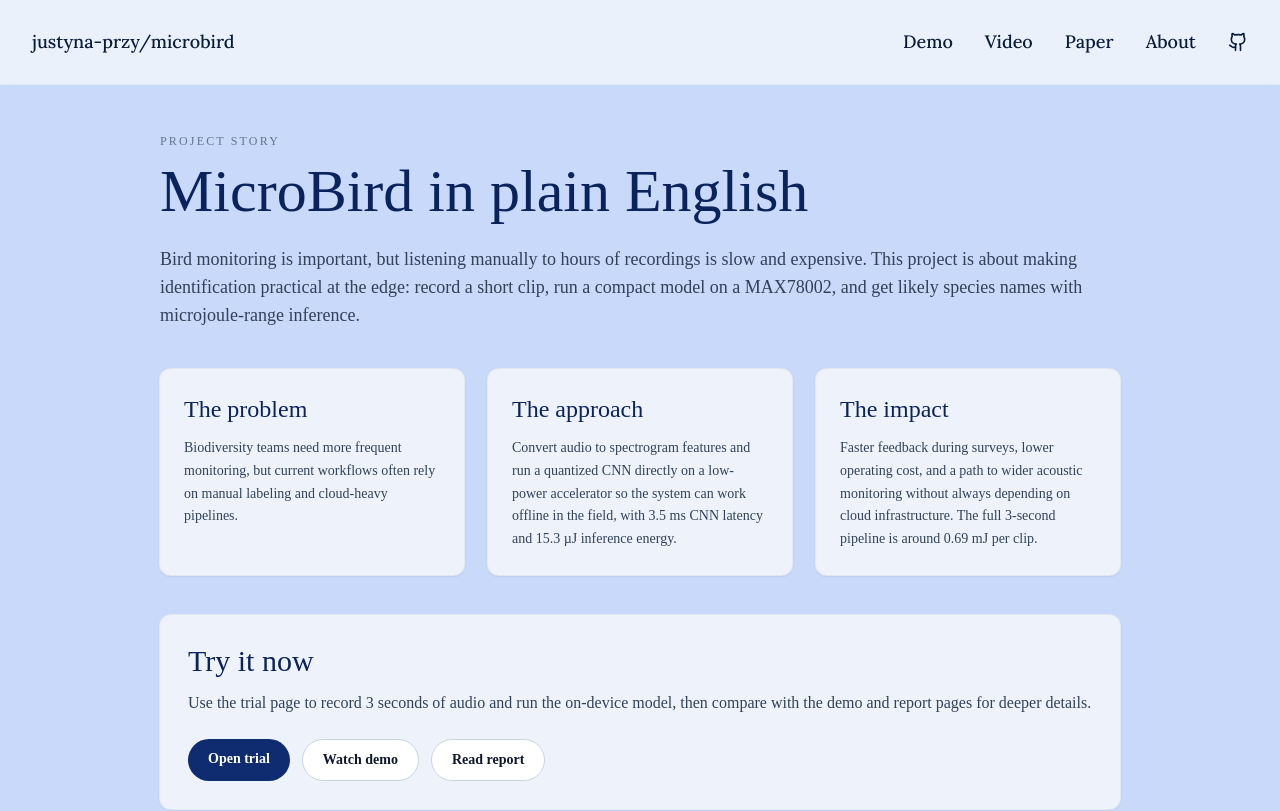
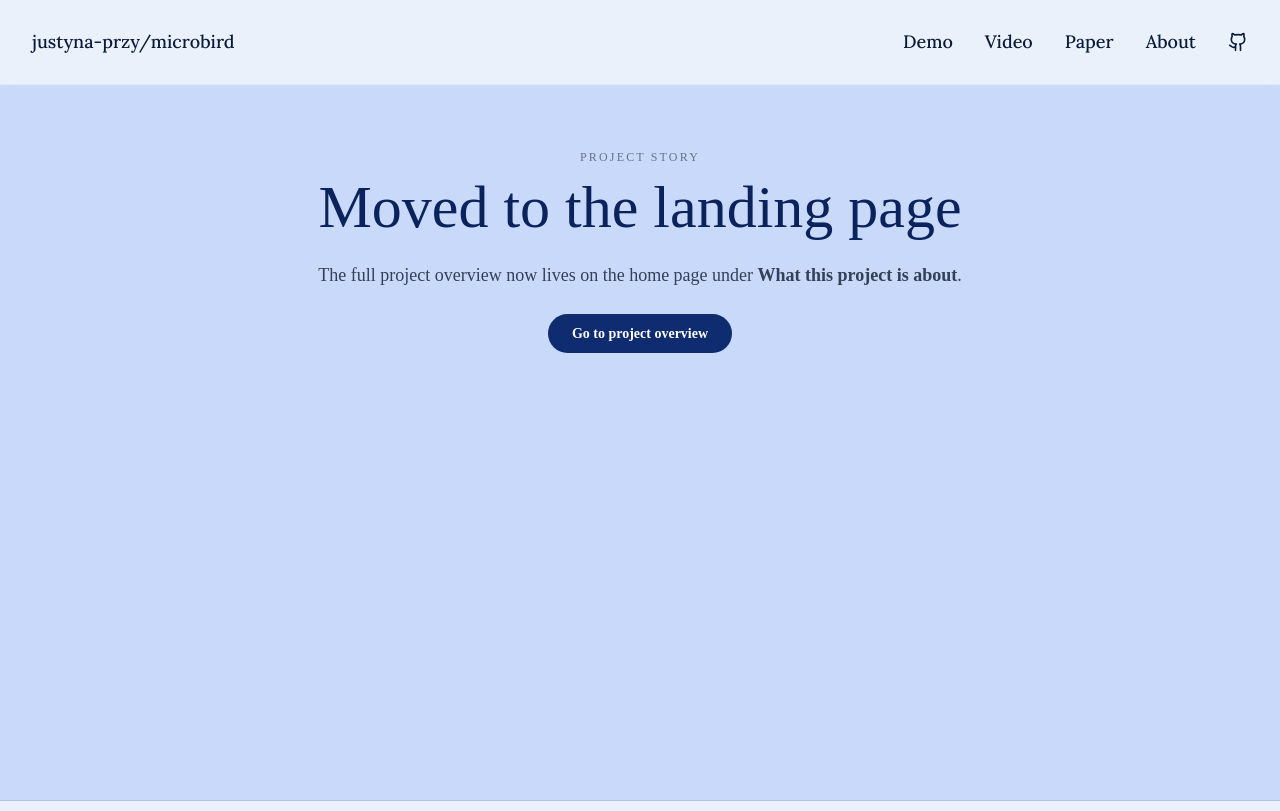
Before and after one commit to justyna-przy/WhatThatBird, a Next.js app: page /project in a window 1280 px wide. Shown: the top 811 px of the page. Built offline with nearby package versions, Linux system fonts and the light colour scheme; a web font is replaced by a local one.

Commit message:
more project stuff

```diff
--- a/src/app/page.tsx
+++ b/src/app/page.tsx
@@ -72,6 +72,67 @@
                 </div>
               ))}
             </div>
+
+            <div className="mt-12">
+              <h3 className="text-3xl text-[#0b235c] md:text-4xl">MicroBird in plain English</h3>
+              <p className="mt-4 max-w-3xl text-base leading-relaxed text-slate-700 md:text-lg">
+                Bird monitoring is important, but listening manually to hours of recordings is slow and expensive.
+                This project makes identification practical at the edge: record a short clip, run a compact model on
+                MAX78002, and get likely species names with microjoule-range inference.
+              </p>
+
+              <div className="mt-7 grid gap-4 md:grid-cols-3">
+                <article className="rounded-2xl bg-card p-5 ring-1 ring-slate-200">
+                  <h4 className="text-xl text-[#0b235c]">The problem</h4>
+                  <p className="mt-2 text-sm leading-relaxed text-slate-700">
+                    Biodiversity teams need more frequent monitoring, but current workflows often rely on manual
+                    labeling and cloud-heavy pipelines.
+                  </p>
+                </article>
+                <article className="rounded-2xl bg-card p-5 ring-1 ring-slate-200">
+                  <h4 className="text-xl text-[#0b235c]">The approach</h4>
+                  <p className="mt-2 text-sm leading-relaxed text-slate-700">
+                    Convert audio into spectrogram features and run a quantized CNN directly on a low-power
+                    accelerator: 3.5 ms CNN latency and 15.3 µJ inference energy.
+                  </p>
+                </article>
+                <article className="rounded-2xl bg-card p-5 ring-1 ring-slate-200">
+                  <h4 className="text-xl text-[#0b235c]">The impact</h4>
+                  <p className="mt-2 text-sm leading-relaxed text-slate-700">
+                    Faster feedback in surveys, lower operating cost, and broader acoustic monitoring without always
+                    depending on cloud infrastructure.
+                  </p>
+                </article>
+              </div>
+
+              <div className="mt-6 rounded-2xl bg-card p-6 ring-1 ring-slate-200">
+                <h4 className="text-2xl text-[#0b235c]">Try it now</h4>
+                <p className="mt-2 text-slate-700">
+                  Use the trial page to record 3 seconds of audio and run the on-device model, then compare with the
+                  demo and report pages for deeper details.
+                </p>
+                <div className="mt-5 flex flex-wrap gap-3">
+                  <Link
+                    href="/trial"
+                    className="rounded-full bg-[#0f2c70] px-5 py-2.5 text-sm font-semibold text-white transition-colors hover:bg-[#143a93]"
+                  >
+                    Open trial
+                  </Link>
+                  <Link
+                    href="/demo"
+                    className="rounded-full border border-slate-300 bg-white px-5 py-2.5 text-sm font-semibold text-slate-900 transition-colors hover:bg-slate-50"
+                  >
+                    Watch demo
+                  </Link>
+                  <Link
+                    href="/report"
+                    className="rounded-full border border-slate-300 bg-white px-5 py-2.5 text-sm font-semibold text-slate-900 transition-colors hover:bg-slate-50"
+                  >
+                    Read report
+                  </Link>
+                </div>
+              </div>
+            </div>
           </div>
 
           <div className="rounded-3xl bg-card p-6 shadow-sm ring-1 ring-slate-200">
@@ -85,7 +146,7 @@
                 <span className="font-medium">Demo video</span>
                 <ArrowUpRight className="h-4 w-4 text-slate-500 group-hover:text-slate-800" />
               </Link>
-              <Link href="/project" className="group flex items-center justify-between rounded-xl bg-slate-50 px-4 py-3 hover:bg-slate-100">
+              <Link href="/#about" className="group flex items-center justify-between rounded-xl bg-slate-50 px-4 py-3 hover:bg-slate-100">
                 <span className="font-medium">Project story</span>
                 <ArrowUpRight className="h-4 w-4 text-slate-500 group-hover:text-slate-800" />
               </Link>
--- a/src/app/project/page.tsx
+++ b/src/app/project/page.tsx
@@ -6,65 +6,20 @@
     <main className="min-h-screen bg-background text-slate-900">
       <SiteNav className="border-b border-slate-200 bg-card/90 backdrop-blur" />
 
-      <section className="mx-auto w-full max-w-5xl px-6 py-12 md:px-8">
+      <section className="mx-auto w-full max-w-3xl px-6 py-16 text-center md:px-8">
         <p className="text-xs font-medium tracking-[0.18em] text-slate-500 uppercase">Project story</p>
-        <h1 className="mt-3 text-4xl text-[#0b235c] md:text-6xl">MicroBird in plain English</h1>
+        <h1 className="mt-3 text-4xl text-[#0b235c] md:text-6xl">Moved to the landing page</h1>
         <p className="mt-6 text-slate-700 md:text-lg">
-          Bird monitoring is important, but listening manually to hours of recordings is slow and expensive. This
-          project is about making identification practical at the edge: record a short clip, run a compact model on a
-          MAX78002, and get likely species names with microjoule-range inference.
+          The full project overview now lives on the home page under{" "}
+          <span className="font-semibold">What this project is about</span>.
         </p>
-
-        <div className="mt-10 grid gap-6 md:grid-cols-3">
-          <article className="rounded-3xl bg-card p-6 shadow-sm ring-1 ring-slate-200">
-            <h2 className="text-2xl text-[#0b235c]">The problem</h2>
-            <p className="mt-3 text-sm leading-relaxed text-slate-700">
-              Biodiversity teams need more frequent monitoring, but current workflows often rely on manual labeling and
-              cloud-heavy pipelines.
-            </p>
-          </article>
-          <article className="rounded-3xl bg-card p-6 shadow-sm ring-1 ring-slate-200">
-            <h2 className="text-2xl text-[#0b235c]">The approach</h2>
-            <p className="mt-3 text-sm leading-relaxed text-slate-700">
-              Convert audio to spectrogram features and run a quantized CNN directly on a low-power accelerator so the
-              system can work offline in the field, with 3.5 ms CNN latency and 15.3 µJ inference energy.
-            </p>
-          </article>
-          <article className="rounded-3xl bg-card p-6 shadow-sm ring-1 ring-slate-200">
-            <h2 className="text-2xl text-[#0b235c]">The impact</h2>
-            <p className="mt-3 text-sm leading-relaxed text-slate-700">
-              Faster feedback during surveys, lower operating cost, and a path to wider acoustic monitoring without
-              always depending on cloud infrastructure. The full 3-second pipeline is around 0.69 mJ per clip.
-            </p>
-          </article>
-        </div>
-
-        <div className="mt-10 rounded-3xl bg-card p-7 shadow-sm ring-1 ring-slate-200">
-          <h2 className="text-3xl text-[#0b235c]">Try it now</h2>
-          <p className="mt-3 text-slate-700">
-            Use the trial page to record 3 seconds of audio and run the on-device model, then compare with the demo
-            and report pages for deeper details.
-          </p>
-          <div className="mt-6 flex flex-wrap gap-3">
-            <Link
-              href="/trial"
-              className="rounded-full bg-[#0f2c70] px-5 py-2.5 text-sm font-semibold text-white transition-colors hover:bg-[#143a93]"
-            >
-              Open trial
-            </Link>
-            <Link
-              href="/video"
-              className="rounded-full border border-slate-300 bg-white px-5 py-2.5 text-sm font-semibold text-slate-900 transition-colors hover:bg-slate-50"
-            >
-              Watch demo
-            </Link>
-            <Link
-              href="/report"
-              className="rounded-full border border-slate-300 bg-white px-5 py-2.5 text-sm font-semibold text-slate-900 transition-colors hover:bg-slate-50"
-            >
-              Read report
-            </Link>
-          </div>
+        <div className="mt-8">
+          <Link
+            href="/#about"
+            className="rounded-full bg-[#0f2c70] px-6 py-3 text-sm font-semibold text-white transition-colors hover:bg-[#143a93]"
+          >
+            Go to project overview
+          </Link>
         </div>
       </section>
     </main>
--- a/src/app/report/page.tsx
+++ b/src/app/report/page.tsx
@@ -19,7 +19,7 @@
     <main className="min-h-screen bg-background text-slate-900">
       <SiteNav className="border-b border-slate-200 bg-card/90 backdrop-blur" />
 
-      <section className="mx-auto w-full max-w-[780px] px-5 py-5 md:px-8 md:py-6">
+      <section className="mx-auto w-full max-w-225 px-5 py-5 md:px-8 md:py-8">
         {reportReady ? (
           <div className="overflow-hidden rounded-2xl border border-[#afc4ea] bg-card">
             <ReportPdfViewerShell fileUrl="/report.pdf" downloadUrl="/report.pdf" title="MicroBird paper" />
```
